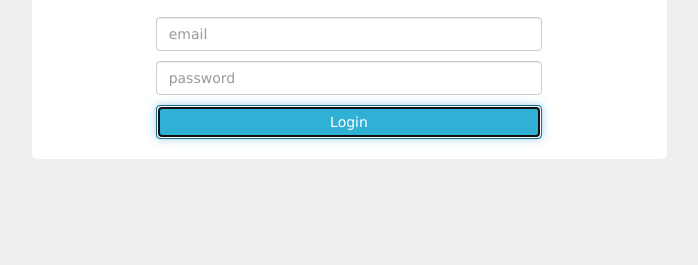
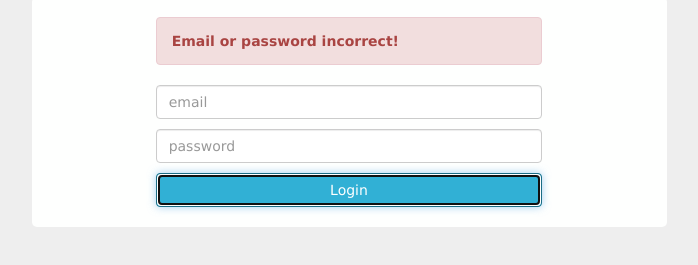
Before and after one commit to Jasguerrero/ban_App, a website: page public/index.html in a window 1280 px wide. Both pictures are taken after a click on the button "Login". Shown: the part 133-398 px from the top of the page, without its empty margins (291-989 px from the left). Drawn offline with nearby package versions, Linux system fonts and the light colour scheme; no server answers.

```diff
--- a/public/index.html
+++ b/public/index.html
@@ -18,9 +18,8 @@
         <div id="app" class="col-md-offset-3 col-md-6 fullContainer"></div>
       </div>
     </div>
+    <script src="js/util.js"></script>
     <script src="js/main.js"></script>
-    <script src="js/login.js">
-
-    </script>
+    <script src="js/login.js"></script>
   </body>
 </html>
--- a/public/js/login.js
+++ b/public/js/login.js
@@ -14,8 +14,7 @@
       location.reload();
     },
     error: function(){
-      //TODO
-      alert("Error")
+      showError(document.getElementById('login_error'));
     }
   });
 }
--- a/public/js/main.js
+++ b/public/js/main.js
@@ -31,6 +31,9 @@
   app.innerHTML =
   '<div class="row">'+
     '<div class="col-md-8 col-md-offset-2">'+
+      '<div class="alert alert-danger" style="display: none;" id="login_error">'+
+        '<strong>Email or password incorrect!</strong>'+
+      '</div>'+
       '<form class="form-vertical" role="form">'+
         '<input type="text" placeholder="email" class="form-control" id="login_email"/>'+
         '<input type="password" placeholder="password" class="form-control" id="login_password"/>'+
@@ -39,14 +42,3 @@
     '<div>'+
   '</div>';
 }
-
-function readToken(){
-  var nameEQ = 'token' + "=";
-  var co = document.cookie.split(';');
-  for(var i=0;i < co.length;i++) {
-      var c = co[i];
-      while (c.charAt(0)==' ') c = c.substring(1,c.length);
-      if (c.indexOf(nameEQ) == 0) return c.substring(nameEQ.length,c.length);
-  }
-  return null;
-}
--- /dev/null
+++ b/public/js/util.js
@@ -0,0 +1,14 @@
+function showError(div){
+  div.style.display = 'block'
+}
+
+function readToken(){
+  var nameEQ = 'token' + "=";
+  var co = document.cookie.split(';');
+  for(var i=0;i < co.length;i++) {
+      var c = co[i];
+      while (c.charAt(0)==' ') c = c.substring(1,c.length);
+      if (c.indexOf(nameEQ) == 0) return c.substring(nameEQ.length,c.length);
+  }
+  return null;
+}
```
